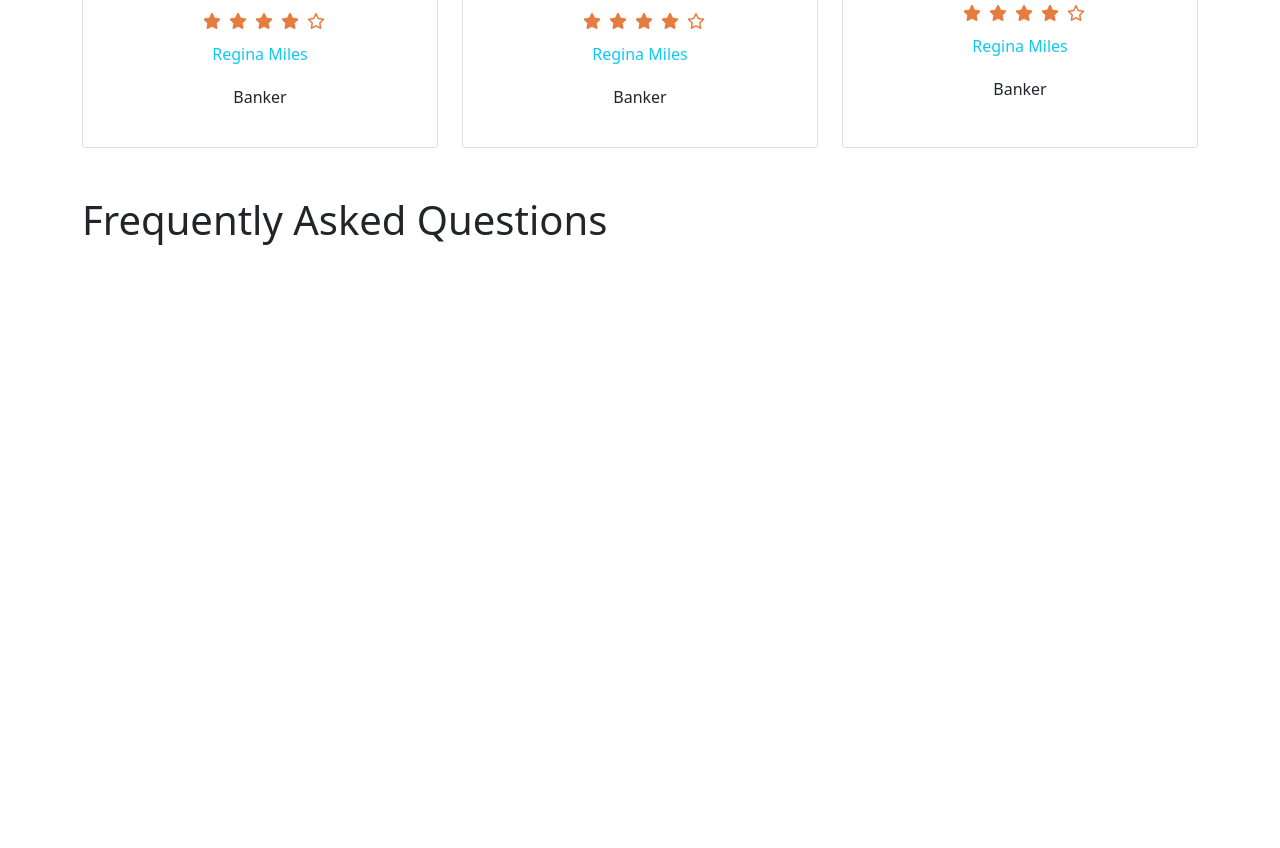
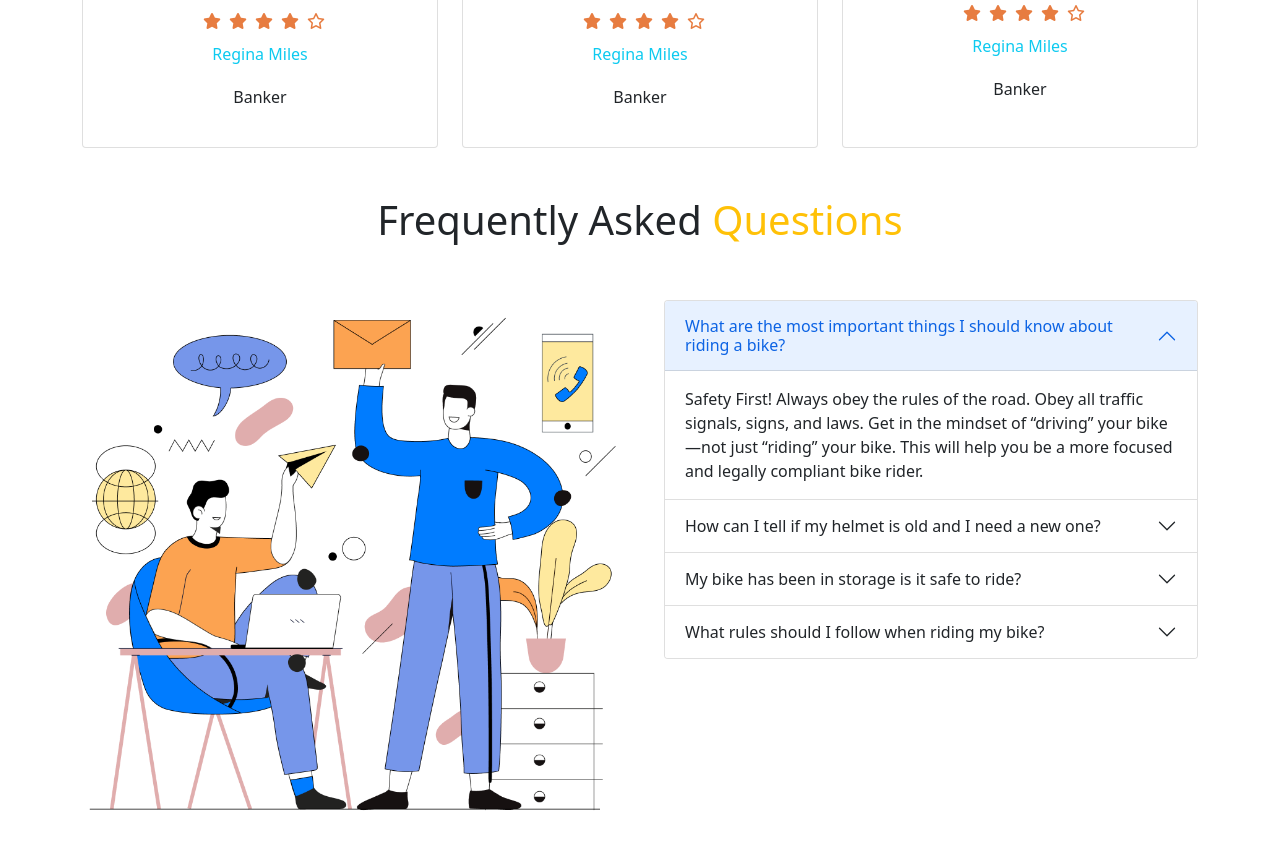
Before and after one commit to mynuddineee/honda-cbr, a plain HTML site: page index.html in a window 1280 px wide. Shown: the part 1615-2463 px from the top of the page. Before the commit the page ends 1907 px from the top, so only its background shows below. Drawn offline with nearby package versions, Linux system fonts and the light colour scheme.

Commit message:
frequently ask done

```diff
--- a/index.html
+++ b/index.html
@@ -151,7 +151,68 @@
         <!-- Happy client section end -->
         <!-- Frequently asked questions section start -->
         <section class="container mt-5 mb-5">
-            <h1>Frequently Asked Questions</h1>
+            <h1 class="text-center pb-5">Frequently Asked <span class="text-warning">Questions</span></h1>
+            <div class="row g-5">
+                <div class="col-lg-6 col-sm-12">
+                    <img src="images/faq.png" class="img-fluid" alt="">
+
+                </div>
+                <div class="col-lg-6 col-sm-12">
+                    <div class="accordion" id="accordionExample">
+                        <div class="accordion-item">
+                          <h2 class="accordion-header" id="headingOne">
+                            <button class="accordion-button" type="button" data-bs-toggle="collapse" data-bs-target="#collapseOne" aria-expanded="true" aria-controls="collapseOne">
+                                What are the most important things I should
+                                know about riding a bike?
+                            </button>
+                          </h2>
+                          <div id="collapseOne" class="accordion-collapse collapse show" aria-labelledby="headingOne" data-bs-parent="#accordionExample">
+                            <div class="accordion-body">
+                              Safety First! Always obey the rules of the road. Obey all traffic signals, signs, and laws. Get in the mindset of “driving” your bike—not just “riding” your bike. This will help you be a more focused and legally compliant bike rider.
+                            </div>
+                          </div>
+                        </div>
+                        <div class="accordion-item">
+                          <h2 class="accordion-header" id="headingTwo">
+                            <button class="accordion-button collapsed" type="button" data-bs-toggle="collapse" data-bs-target="#collapseTwo" aria-expanded="false" aria-controls="collapseTwo">
+                                How can I tell if my helmet is old and I need a
+                                new one?
+                            </button>
+                          </h2>
+                          <div id="collapseTwo" class="accordion-collapse collapse" aria-labelledby="headingTwo" data-bs-parent="#accordionExample">
+                            <div class="accordion-body">
+                                Safety First! Always obey the rules of the road. Obey all traffic signals, signs, and laws. Get in the mindset of “driving” your bike—not just “riding” your bike. This will help you be a more focused and legally compliant bike rider.
+                            </div>
+                          </div>
+                        </div>
+                        <div class="accordion-item">
+                          <h2 class="accordion-header" id="headingThree">
+                            <button class="accordion-button collapsed" type="button" data-bs-toggle="collapse" data-bs-target="#collapseThree" aria-expanded="false" aria-controls="collapseThree">
+                                My bike has been in storage is it safe to ride?
+                            </button>
+                          </h2>
+                          <div id="collapseThree" class="accordion-collapse collapse" aria-labelledby="headingThree" data-bs-parent="#accordionExample">
+                            <div class="accordion-body">
+                                Safety First! Always obey the rules of the road. Obey all traffic signals, signs, and laws. Get in the mindset of “driving” your bike—not just “riding” your bike. This will help you be a more focused and legally compliant bike rider.
+                            </div>
+                          </div>
+                        </div>
+                        <div class="accordion-item">
+                            <h2 class="accordion-header" id="headingThree">
+                              <button class="accordion-button collapsed" type="button" data-bs-toggle="collapse" data-bs-target="#collapseThree" aria-expanded="false" aria-controls="collapseThree">
+                                What rules should I follow when riding my bike?
+                              </button>
+                            </h2>
+                            <div id="collapseThree" class="accordion-collapse collapse" aria-labelledby="headingThree" data-bs-parent="#accordionExample">
+                              <div class="accordion-body">
+                                  Safety First! Always obey the rules of the road. Obey all traffic signals, signs, and laws. Get in the mindset of “driving” your bike—not just “riding” your bike. This will help you be a more focused and legally compliant bike rider.
+                              </div>
+                            </div>
+                          </div>
+                      </div>
+
+                </div>
+            </div>
 
         </section>
 
```
